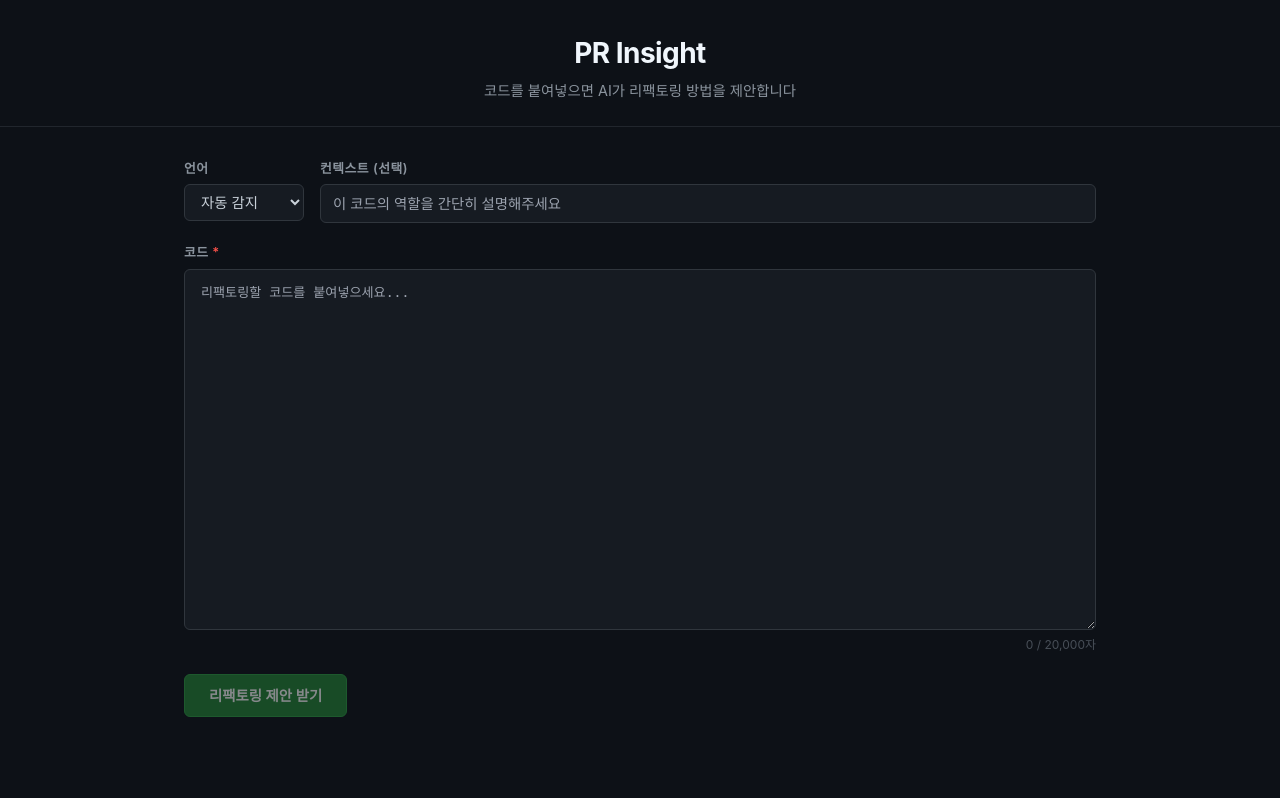
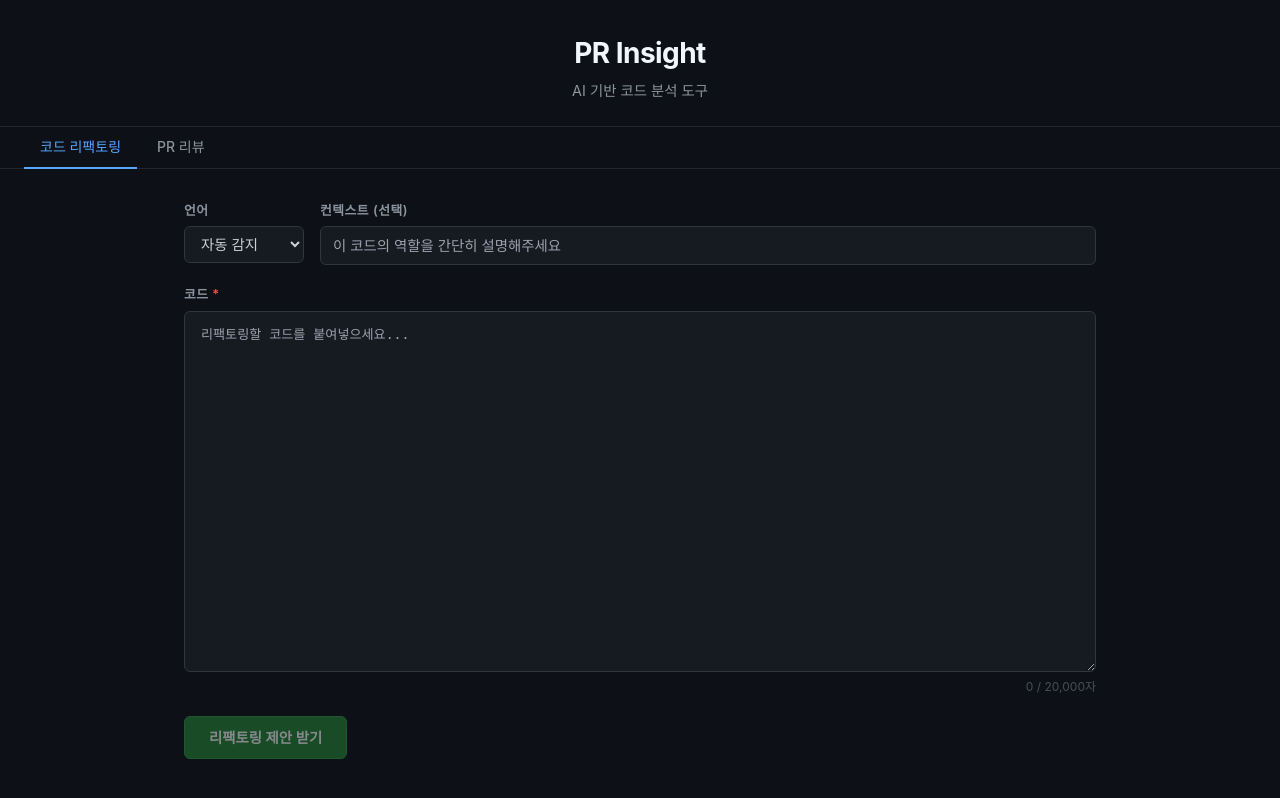
Before and after one commit to koreahghg/PR-Insight, a React (Vite) app in the folder frontend/: page / in a window 1280 px wide. Built offline with nearby package versions, Linux system fonts and the light colour scheme; the HTML template or start-up script is replaced by a standard one.

Commit message:
feat: 앱에 PR 리뷰 탭 통합 및 Mock 데이터 연결

```diff
--- a/frontend/src/App.tsx
+++ b/frontend/src/App.tsx
@@ -1,61 +1,171 @@
 import { useState } from 'react'
 import { RefactorForm } from './components/RefactorForm'
 import { RefactorResult } from './components/RefactorResult'
+import { PRReviewResult } from './components/PRReviewResult'
 import { requestRefactor, RefactorRequest } from './api/refactor'
 import { RefactorResult as RefactorResultType } from './types/refactor'
+import { CodeReviewResult } from './types/review'
 
-type AppState =
+type TabId = 'refactor' | 'review'
+
+type RefactorState =
   | { status: 'idle' }
   | { status: 'loading' }
   | { status: 'result'; data: RefactorResultType }
   | { status: 'error'; message: string }
 
+const MOCK_REVIEW: CodeReviewResult = {
+  prNumber: 42,
+  repository: 'owner/pr-insight',
+  title: 'feat: GitHub OAuth 인증 및 사용자 세션 관리 구현',
+  author: 'koreahghg',
+  categories: {
+    bug: {
+      issues: [
+        {
+          filename: 'src/auth/session.ts',
+          line: '42',
+          severity: 'high',
+          description: '세션 토큰이 만료된 후에도 유효성 검사 없이 사용될 수 있습니다.',
+          suggestion: 'isExpired() 체크를 미들웨어에서 반드시 수행하거나, 토큰 검증 시 만료 시간을 항상 확인하세요.',
+        },
+        {
+          filename: 'src/auth/oauth.ts',
+          line: '18',
+          severity: 'medium',
+          description: 'state 파라미터 검증이 없어 CSRF 공격에 취약합니다.',
+          suggestion: 'OAuth flow 시작 시 무작위 state 값을 생성하고, 콜백에서 반드시 일치 여부를 검증하세요.',
+        },
+      ],
+    },
+    security: {
+      issues: [
+        {
+          filename: 'src/config/env.ts',
+          line: '9',
+          severity: 'high',
+          description: 'CLIENT_SECRET이 클라이언트 번들에 포함될 수 있는 방식으로 임포트되고 있습니다.',
+          suggestion: '서버 전용 환경변수는 VITE_ 접두사 없이 사용하고, 서버 코드에서만 접근하도록 분리하세요.',
+        },
+        {
+          filename: 'src/api/user.ts',
+          severity: 'medium',
+          description: '사용자 입력값이 SQL 쿼리에 직접 삽입되어 injection 취약점이 존재합니다.',
+          suggestion: '파라미터화된 쿼리 또는 ORM을 사용하세요.',
+        },
+      ],
+    },
+    performance: {
+      issues: [
+        {
+          filename: 'src/components/UserList.tsx',
+          line: '31',
+          severity: 'medium',
+          description: '매 렌더링마다 새로운 객체가 생성되어 하위 컴포넌트의 불필요한 리렌더링이 발생합니다.',
+          suggestion: 'useMemo 또는 useCallback을 사용해 참조 동일성을 유지하세요.',
+        },
+      ],
+    },
+    style: {
+      issues: [
+        {
+          filename: 'src/hooks/useAuth.ts',
+          severity: 'low',
+          description: '핸들러 함수 이름이 일관되지 않습니다. (handleLogin vs onLogout)',
+          suggestion: '동일한 prefix를 사용하세요. (handle* 또는 on* 중 하나로 통일)',
+        },
+        {
+          filename: 'src/types/user.ts',
+          line: '12',
+          severity: 'low',
+          description: 'User 인터페이스에 사용되지 않는 필드 refreshTokenExpiry가 포함되어 있습니다.',
+          suggestion: '실제로 사용하거나 타입 정의에서 제거하세요.',
+        },
+      ],
+    },
+  },
+  totalIssues: 7,
+  generatedAt: new Date().toISOString(),
+}
+
 function App() {
-  const [state, setState] = useState<AppState>({ status: 'idle' })
+  const [activeTab, setActiveTab] = useState<TabId>('refactor')
+  const [refactorState, setRefactorState] = useState<RefactorState>({ status: 'idle' })
 
-  async function handleSubmit(req: RefactorRequest) {
-    setState({ status: 'loading' })
+  async function handleRefactorSubmit(req: RefactorRequest) {
+    setRefactorState({ status: 'loading' })
     try {
       const data = await requestRefactor(req)
-      setState({ status: 'result', data })
+      setRefactorState({ status: 'result', data })
     } catch (err) {
-      setState({
+      setRefactorState({
         status: 'error',
         message: err instanceof Error ? err.message : '알 수 없는 오류가 발생했습니다.',
       })
     }
   }
 
-  function handleReset() {
-    setState({ status: 'idle' })
+  function handleRefactorReset() {
+    setRefactorState({ status: 'idle' })
   }
 
   return (
     <div className="app">
       <header className="app-header">
         <h1 className="app-title">PR Insight</h1>
-        <p className="app-subtitle">코드를 붙여넣으면 AI가 리팩토링 방법을 제안합니다</p>
+        <p className="app-subtitle">AI 기반 코드 분석 도구</p>
       </header>
 
+      {/* 탭 네비게이션 */}
+      <div className="border-b border-[#21262d] flex gap-1 px-6" style={{ backgroundColor: '#0d1117' }}>
+        {([
+          { id: 'refactor' as TabId, label: '코드 리팩토링' },
+          { id: 'review' as TabId, label: 'PR 리뷰' },
+        ] as const).map(({ id, label }) => (
+          <button
+            key={id}
+            onClick={() => setActiveTab(id)}
+            className={[
+              'px-4 py-2.5 text-sm font-medium transition-colors border-b-2 -mb-px',
+              activeTab === id
+                ? 'border-[#58a6ff] text-[#58a6ff]'
+                : 'border-transparent text-[#8b949e] hover:text-[#c9d1d9]',
+            ].join(' ')}
+          >
+            {label}
+          </button>
+        ))}
+      </div>
+
       <main className="app-main">
-        <div style={{ display: state.status === 'result' ? 'none' : 'block' }}>
+        {/* 코드 리팩토링 탭 */}
+        {activeTab === 'refactor' && (
+          <>
+            <div style={{ display: refactorState.status === 'result' ? 'none' : 'block' }}>
               <RefactorForm
-            onSubmit={handleSubmit}
-            isLoading={state.status === 'loading'}
+                onSubmit={handleRefactorSubmit}
+                isLoading={refactorState.status === 'loading'}
               />
             </div>
 
-        {state.status === 'error' && (
+            {refactorState.status === 'error' && (
               <div className="error-banner">
-            <span>{state.message}</span>
-            <button className="error-retry" onClick={handleReset}>
+                <span>{refactorState.message}</span>
+                <button className="error-retry" onClick={handleRefactorReset}>
                   다시 시도
                 </button>
               </div>
             )}
 
-        {state.status === 'result' && (
-          <RefactorResult result={state.data} onReset={handleReset} />
+            {refactorState.status === 'result' && (
+              <RefactorResult result={refactorState.data} onReset={handleRefactorReset} />
+            )}
+          </>
+        )}
+
+        {/* PR 리뷰 탭 */}
+        {activeTab === 'review' && (
+          <PRReviewResult result={MOCK_REVIEW} />
         )}
       </main>
     </div>
```
Lines whose indentation alone changed are shown as unchanged.
